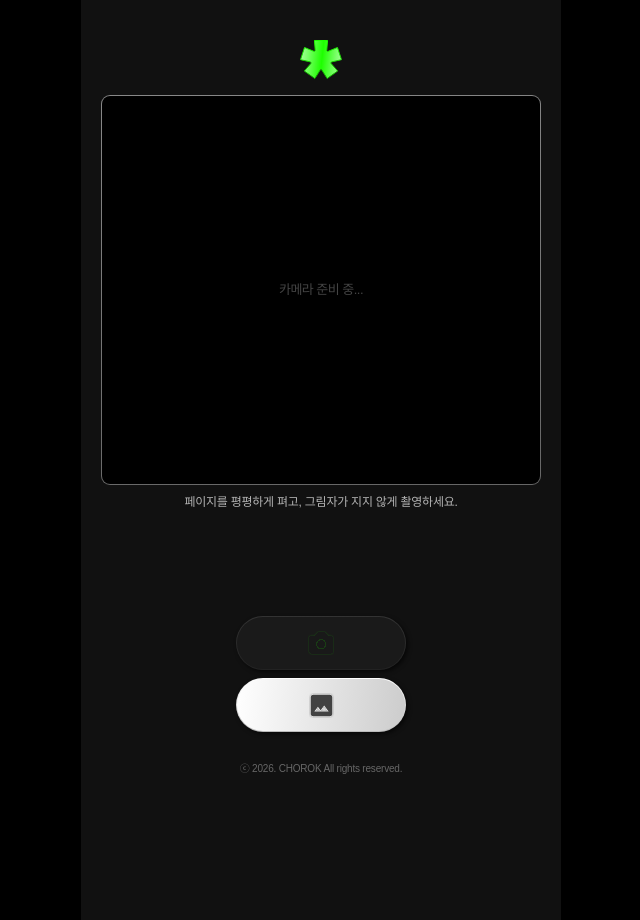
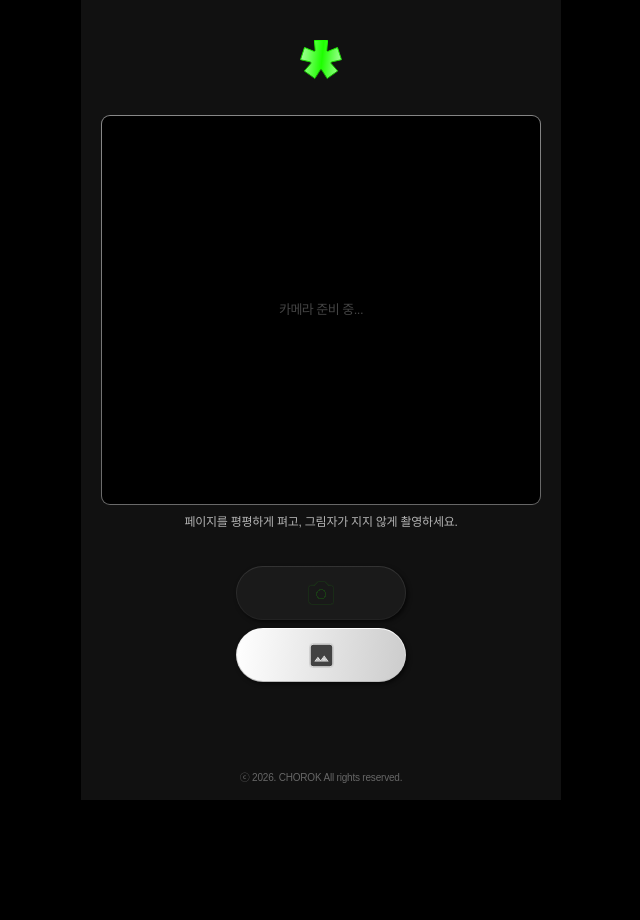
Before and after one commit to jasonjim21/chorok-scanner, a Next.js app: page / in a window 1280 px wide. Shown: the whole page, without its empty margins (319-959 px from the left). After the commit the page ends 800 px from the top, so only its background shows below. Built offline with nearby package versions, Linux system fonts and the light colour scheme; no server answers; a web font is replaced by a local one.

Commit message:
Fix: 심볼 위치 41px, copyright 갤러리 87px 아래, 스크롤 제거, 카메라 스트림 자동복구

```diff
--- a/components/CameraView.tsx
+++ b/components/CameraView.tsx
@@ -15,7 +15,22 @@ export default function CameraView({ error, onImageCapture }: CameraViewProps) {
 
   useEffect(() => {
     startCamera();
-    return () => stopCamera();
+
+    const handleVisibilityChange = async () => {
+      if (document.visibilityState === "visible") {
+        const isAlive = streamRef.current?.getTracks().some((t) => t.readyState === "live");
+        if (!isAlive) {
+          setCameraReady(false);
+          await startCamera();
+        }
+      }
+    };
+    document.addEventListener("visibilitychange", handleVisibilityChange);
+
+    return () => {
+      stopCamera();
+      document.removeEventListener("visibilitychange", handleVisibilityChange);
+    };
   }, []);
 
   const startCamera = async () => {
@@ -269,8 +284,21 @@ export default function CameraView({ error, onImageCapture }: CameraViewProps) {
         </button>
       </div>
 
-      {/* 하단 여백 (copyright footer 공간 확보) */}
-      <div style={{ height: 48 }} />
+      {/* copyright — 갤러리 버튼 87px 아래 */}
+      <p
+        style={{
+          marginTop: 87,
+          color: "#676767",
+          textAlign: "center",
+          fontSize: 10,
+          fontWeight: 400,
+          lineHeight: "normal",
+          letterSpacing: "-0.2px",
+          paddingBottom: "max(16px, env(safe-area-inset-bottom))",
+        }}
+      >
+        ⓒ 2026. CHOROK All rights reserved.
+      </p>
     </div>
   );
 }
--- a/components/Scanner.tsx
+++ b/components/Scanner.tsx
@@ -139,7 +139,9 @@ export default function Scanner() {
       style={{
         maxWidth: 480,
         margin: "0 auto",
+        height: appState === STATES.CAMERA ? "100svh" : "auto",
         minHeight: "100vh",
+        overflow: appState === STATES.CAMERA ? "hidden" : "visible",
         background: "#111111",
         position: "relative",
       }}
@@ -147,7 +149,7 @@ export default function Scanner() {
       {/* 헤더 */}
       <header
         style={{
-          padding: "40px 24px 16px",
+          padding: "40px 24px 36px",
           textAlign: "center",
           position: "relative",
           zIndex: 1,
@@ -208,26 +210,7 @@ export default function Scanner() {
         <BottomBar onCopy={handleCopy} onRecord={handleRecord} />
       )}
 
-      {appState === STATES.CAMERA && (
-        <footer
-          style={{
-            position: "fixed",
-            bottom: 0,
-            left: "50%",
-            transform: "translateX(-50%)",
-            width: "100%",
-            maxWidth: 480,
-            textAlign: "center",
-            paddingBottom: "max(24px, env(safe-area-inset-bottom))",
-            pointerEvents: "none",
-            zIndex: 1,
-          }}
-        >
-          <p style={{ color: "#676767", fontSize: 10, letterSpacing: "-0.02em" }}>ⓒ 2026. CHOROK All rights reserved.</p>
-        </footer>
-      )}
-
-      <Toast message={toast.message} visible={toast.visible} />
+<Toast message={toast.message} visible={toast.visible} />
     </div>
   );
 }
```
